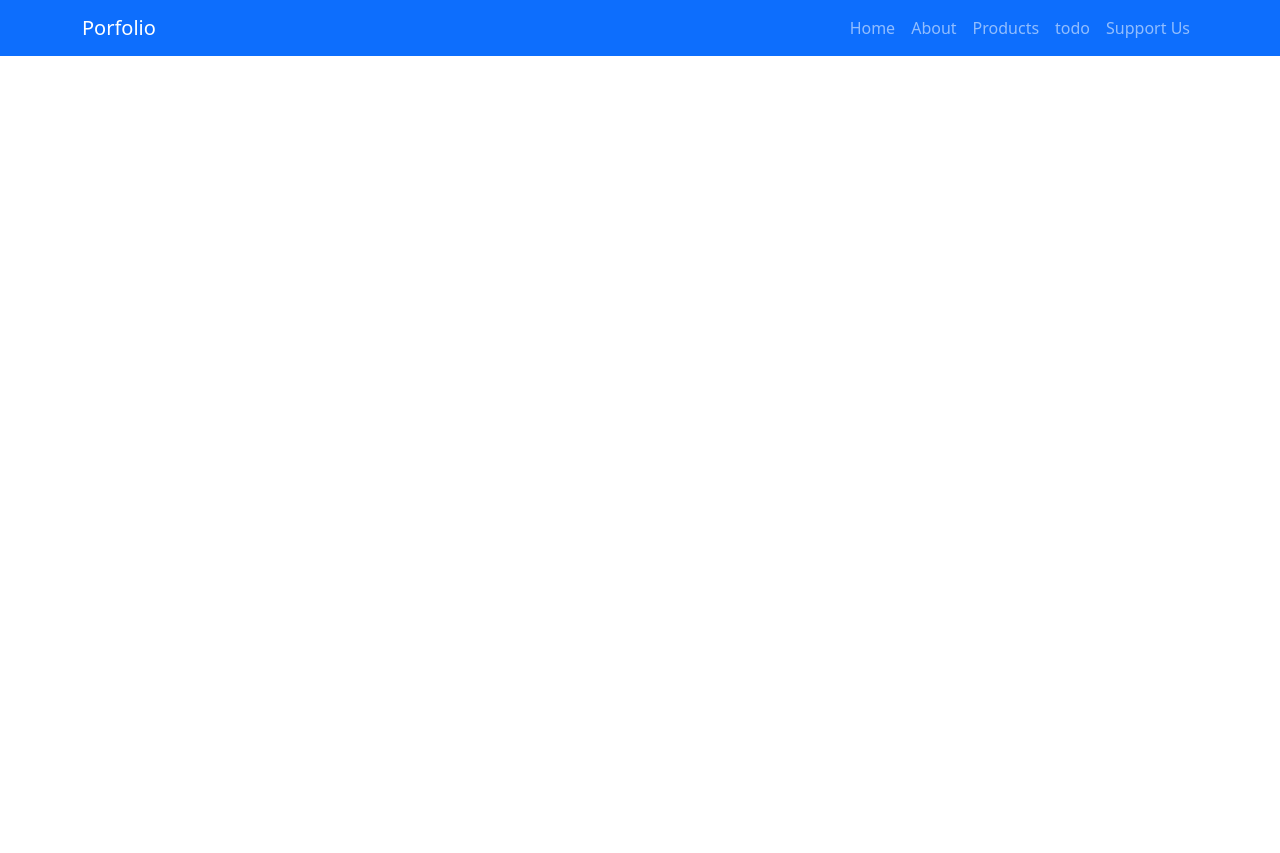
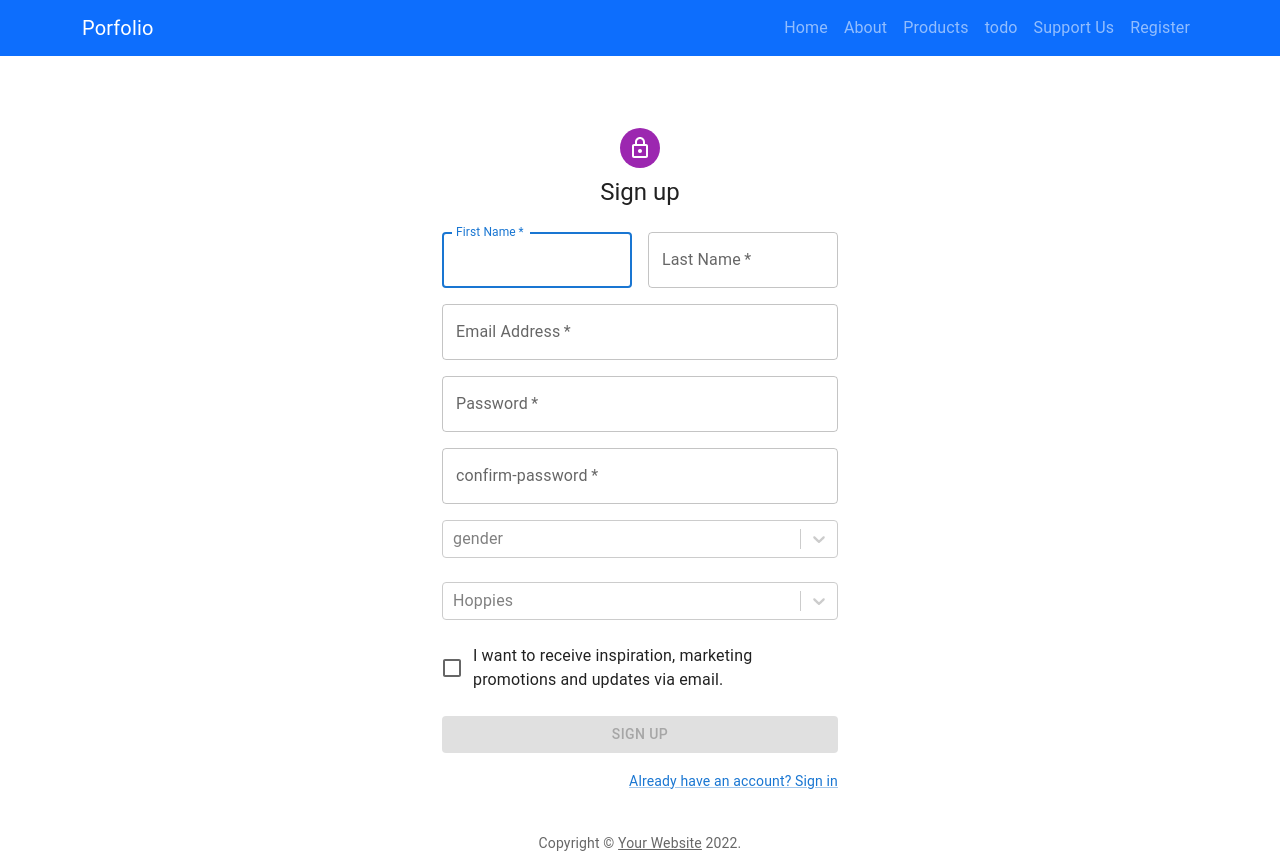
Before and after one commit to AhMEedMOStfa/portfolio, a React (Create React App) app: page /register in a window 1280 px wide. Before the commit the page ends 800 px from the top, so only its background shows below. Built offline with nearby package versions, Linux system fonts and the light colour scheme.

Commit message:
refister form by react hook form

```diff
--- a/package.json
+++ b/package.json
@@ -15,9 +15,11 @@
     "react": "^18.2.0",
     "react-bootstrap": "^2.4.0",
     "react-dom": "^18.2.0",
+    "react-hook-form": "^7.33.1",
     "react-redux": "^8.0.2",
     "react-router-dom": "^6.3.0",
     "react-scripts": "5.0.1",
+    "react-select": "^5.4.0",
     "redux": "^4.2.0",
     "web-vitals": "^2.1.4"
   },
--- a/src/App.jsx
+++ b/src/App.jsx
@@ -1,5 +1,5 @@
 import Components from './component/pages/Components';
-
+import * as React from 'react';
 function App() {
   return (
     <div className="App">
--- a/src/component/pages/Components.jsx
+++ b/src/component/pages/Components.jsx
@@ -7,7 +7,7 @@ import Products from "./shop/products/Products";
 import Product from './shop/product/Product'
 import { BrowserRouter as Router, Route, Routes } from "react-router-dom";
 import Todo from "./todo/todocomp/Todo";
-
+import Register from "./register";
 const Components = () => {
   return (
     <>
@@ -19,6 +19,7 @@ const Components = () => {
           <Route path="/support" element={<Support />} />
           <Route path="/products" element={<Products />} />
           <Route path="/todo" element={<Todo />} />
+          <Route path="/register" element={<Register />} />
           <Route path="/products/product/:id" element={<Product/>} />
         </Routes>
       </Router>
--- a/src/component/pages/navbar/index.jsx
+++ b/src/component/pages/navbar/index.jsx
@@ -16,6 +16,7 @@ const NavbarComponent = () => {
         <Nav.Link as={Link} to="/products">Products</Nav.Link>
         <Nav.Link as={Link} to="/todo">todo</Nav.Link>
         <Nav.Link as={Link} to="/support">Support Us</Nav.Link>
+        <Nav.Link as={Link} to="/register">Register</Nav.Link>
       </Nav>
     </Navbar.Collapse>
   </Container>
--- /dev/null
+++ b/src/component/pages/register/index.jsx
@@ -0,0 +1,239 @@
+import * as React from 'react';
+import Avatar from '@mui/material/Avatar';
+import Button from '@mui/material/Button';
+import CssBaseline from '@mui/material/CssBaseline';
+import TextField from '@mui/material/TextField';
+import FormControlLabel from '@mui/material/FormControlLabel';
+import Checkbox from '@mui/material/Checkbox';
+import Link from '@mui/material/Link';
+import Grid from '@mui/material/Grid';
+import Box from '@mui/material/Box';
+import LockOutlinedIcon from '@mui/icons-material/LockOutlined';
+import Typography from '@mui/material/Typography';
+import Container from '@mui/material/Container';
+import { createTheme, ThemeProvider } from '@mui/material/styles';
+import { useForm } from 'react-hook-form';
+import Select from 'react-select'
+
+function Copyright(props) {
+  return (
+    <Typography variant="body2" color="text.secondary" align="center" {...props}>
+      {'Copyright © '}
+      <Link color="inherit" href="https://mui.com/">
+        Your Website
+      </Link>{' '}
+      {new Date().getFullYear()}
+      {'.'}
+    </Typography>
+  );
+}
+
+const theme = createTheme();
+
+export default function Register() {
+
+ const {register,watch, handleSubmit ,reset,formState:{errors,isValid,isDirty}} =  useForm({mode:"onChange"});
+
+const onSubmit = data=>
+{
+  console.log(data);
+  reset();
+}
+
+ const options = [
+  { value: 'male', label: 'male' },
+  { value: 'female', label: 'female' },
+]
+ const hoppies = [
+  { value: 'chess', label: 'football' },
+  { value: 'basketball', label: 'basketball' },
+  { value: 'volleyball', label: 'volleyball' },
+  { value: 'football', label: 'football' },
+]
+
+  return (
+    <ThemeProvider theme={theme}>
+      <Container component="main" maxWidth="xs">
+        <CssBaseline />
+        <Box
+          sx={{
+            marginTop: 8,
+            display: 'flex',
+            flexDirection: 'column',
+            alignItems: 'center',
+          }}
+        >
+          <Avatar sx={{ m: 1, bgcolor: 'secondary.main' }}>
+            <LockOutlinedIcon />
+          </Avatar>
+          <Typography component="h1" variant="h5">
+            Sign up
+          </Typography>
+
+          <Box component="form" noValidate  onSubmit={handleSubmit(onSubmit)} sx={{ mt: 3 }}>
+            <Grid container  spacing={2}>
+              <Grid item xs={12} sm={6}>
+                <TextField
+                  autoComplete="given-name"
+                  name="firstName"
+                  required
+                  fullWidth
+                  id="firstName"
+                  label="First Name"
+                  autoFocus
+                  {...register('firstName',{required:true,minLength:4,pattern: /^[A-Za-z]+$/i})}
+                />
+                {
+                  (errors.firstName&&errors.firstName.type)==='required'
+                  &&
+                  <p className='text-danger '>firstName is Required</p>
+                }
+                {
+                  (errors.firstName&&errors.firstName.type)==='minLength'
+                  &&
+                  <p className='text-danger '>name minLength is 4</p>
+                }
+                {
+                  (errors.firstName&&errors.firstName.type)==='pattern'
+                  &&
+                  <p className='text-danger '>letters only</p>
+                }
+              </Grid>
+              <Grid item xs={12} sm={6}>
+                <TextField
+                  required
+                  fullWidth
+                  id="lastName"
+                  label="Last Name"
+                  name="lastName"
+                  autoComplete="family-name"
+                  {...register('lastName',{required:true,minLength:4,pattern: /^[A-Za-z]+$/i})}
+                />
+                  {
+                  (errors.lastName&&errors.lastName.type)==='required'
+                  &&
+                  <p className='text-danger '>lastName is Required</p>
+                }
+                {
+                  (errors.lastName&&errors.lastName.type)==='minLength'
+                  &&
+                  <p className='text-danger '>name minLength is 4</p>
+                }
+                {
+                  (errors.lastName&&errors.lastName.type)==='pattern'
+                  &&
+                  <p className='text-danger '>letters only</p>
+                }
+              </Grid>
+              <Grid item xs={12}>
+                <TextField
+                  required
+                  fullWidth
+                  id="email"
+                  label="Email Address"
+                  name="email"
+                  autoComplete="email"
+                  {...register('email',{required:true,pattern:/[a-z0-9._%+-]+@[a-z0-9.-]+\.[a-z]{2,4}$/})}
+                />
+                {
+                  (errors.email&&errors.email.type==='required')
+                  &&
+                  <p className='text-danger '>Email Address is required</p>
+                }
+                {
+                  (errors.email&&errors.email.type==='pattern')
+                  &&
+                  <p className='text-danger '>plz enter valid Email Address</p>
+                }
+              </Grid>
+              <Grid item xs={12}>
+                <TextField
+                  required
+                  fullWidth
+                  name="password"
+                  label="Password"
+                  type="password"
+                  id="password"
+                  autoComplete="new-password"
+                  {...register('password',{required:true,pattern:/^(?=.*[A-Za-z])(?=.*\d)(?=.*[$@$!%*#?&])[A-Za-z\d$@$!%*#?&]{8,}$/})}
+                />
+                  {
+                  (errors.password&&errors.password.type==='required')
+                  &&
+                  <p className='text-danger '>Password is required</p>
+                  }
+                  {
+                    (errors.password&&errors.password.type==='pattern')
+                    &&
+                    <p className='text-danger '>plz enter valid password</p>
+                  }
+              </Grid>
+              <Grid item xs={12}>
+                <TextField
+                  required
+                  fullWidth
+                  name="confirmPassword"
+                  label="confirm-password"
+                  type="password"
+                  id="confirmPassword"
+                  autoComplete="new-password"
+                  {...register('confirmPassword',{required:true,
+                    validate:(val)=>{
+                    if(watch('password')!=val)
+                    {
+                      console.log('Your passwords do no match');
+                      return "Your passwords do no match";
+                    }
+                  }})}
+                />
+                 {
+                  (errors.confirmPassword&&errors.confirmPassword.type==='validate')
+                  &&
+                  <p className='text-danger '>Your passwords do no match</p>
+                  }
+              </Grid>
+
+              <Grid item xs={12}>
+
+              <Select
+              className='mb-4'
+              options={options}
+              placeholder='gender'
+               />
+              <Select
+              className='mb-4'
+              options={hoppies}
+              placeholder='Hoppies'
+              isMulti
+              isSearchable
+               />
+                <FormControlLabel
+                  control={<Checkbox value="allowExtraEmails" color="primary" />}
+                  label="I want to receive inspiration, marketing promotions and updates via email."
+                />
+              </Grid>
+            </Grid>
+            <Button
+              type="submit"
+              fullWidth
+              variant="contained"
+              sx={{ mt: 3, mb: 2 }}
+              disabled={!isValid || !isDirty}
+            >
+              Sign Up
+            </Button>
+
+            <Grid container justifyContent="flex-end">
+              <Grid item>
+                <Link href="#" variant="body2">
+                  Already have an account? Sign in
+                </Link>
+              </Grid>
+            </Grid>
+          </Box>
+        </Box>
+        <Copyright sx={{ mt: 5 }} />
+      </Container>
+    </ThemeProvider>
+  );
+}
--- a/src/component/pages/shop/products/Products.css
+++ b/src/component/pages/shop/products/Products.css
@@ -1,4 +1,5 @@
-.item img
+
+ .img
 {
     width:200px;
     height: 250px;
--- a/src/component/pages/shop/products/Products.jsx
+++ b/src/component/pages/shop/products/Products.jsx
@@ -1,7 +1,7 @@
 import React, { useEffect, useState } from "react";
 import { Link } from "react-router-dom";
 import {Spinner} from 'react-bootstrap';
-
+import "./Products.css"
 const Products = () => {
   useEffect(() => {
     fetchData();
@@ -28,7 +28,7 @@ const Products = () => {
                 <div className="col-md-3"key={i}>
                 <Link className="text-decoration-none text-black" to = {`/products/product/${product.id}`} >
                  <div className="shadow-lg item text-center bg-white py-3" >
-                   <img src={product.image}  alt="" />
+                   <img src={product.image} className='img'  alt="" />
                    <p>{prodTiltle}</p>
                    <p>{product.price} $</p>
                  </div>
```
Also changed, not shown: 1 other file (tests, documents, lock files or other folders).
